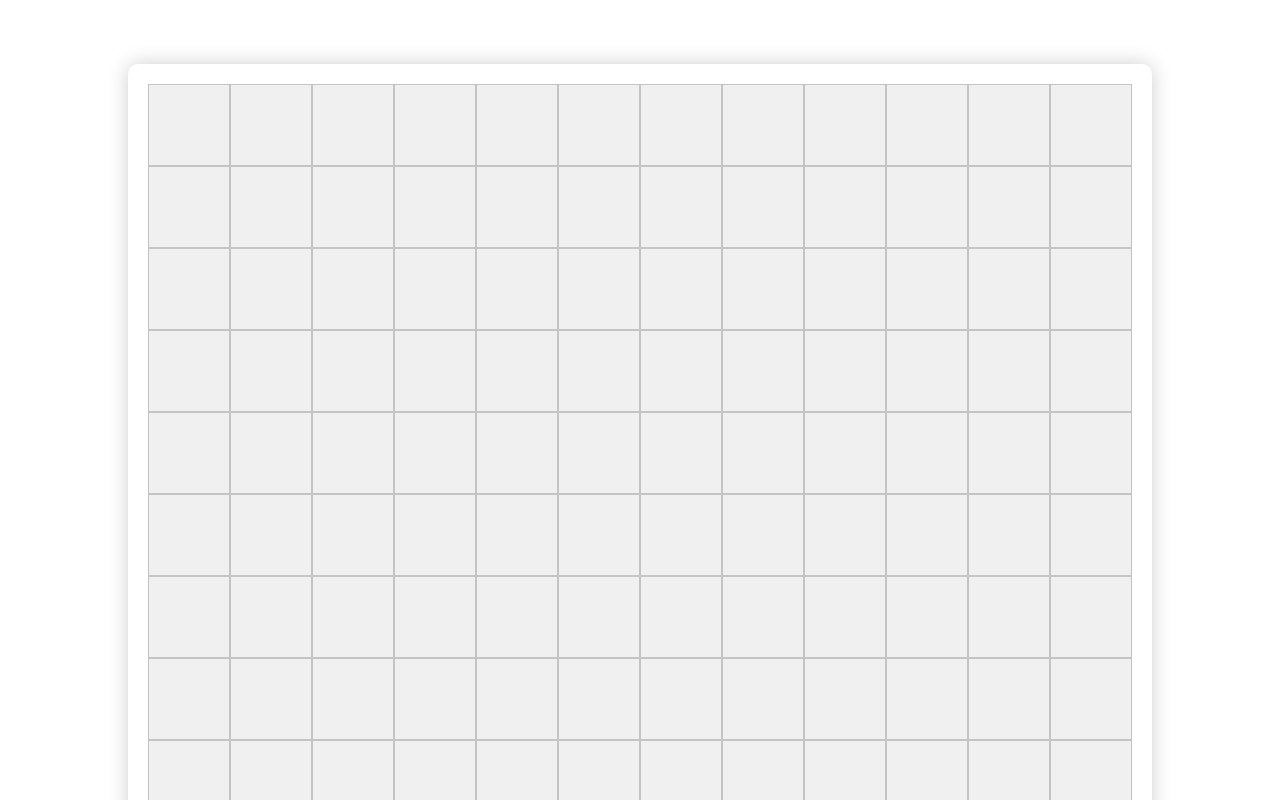
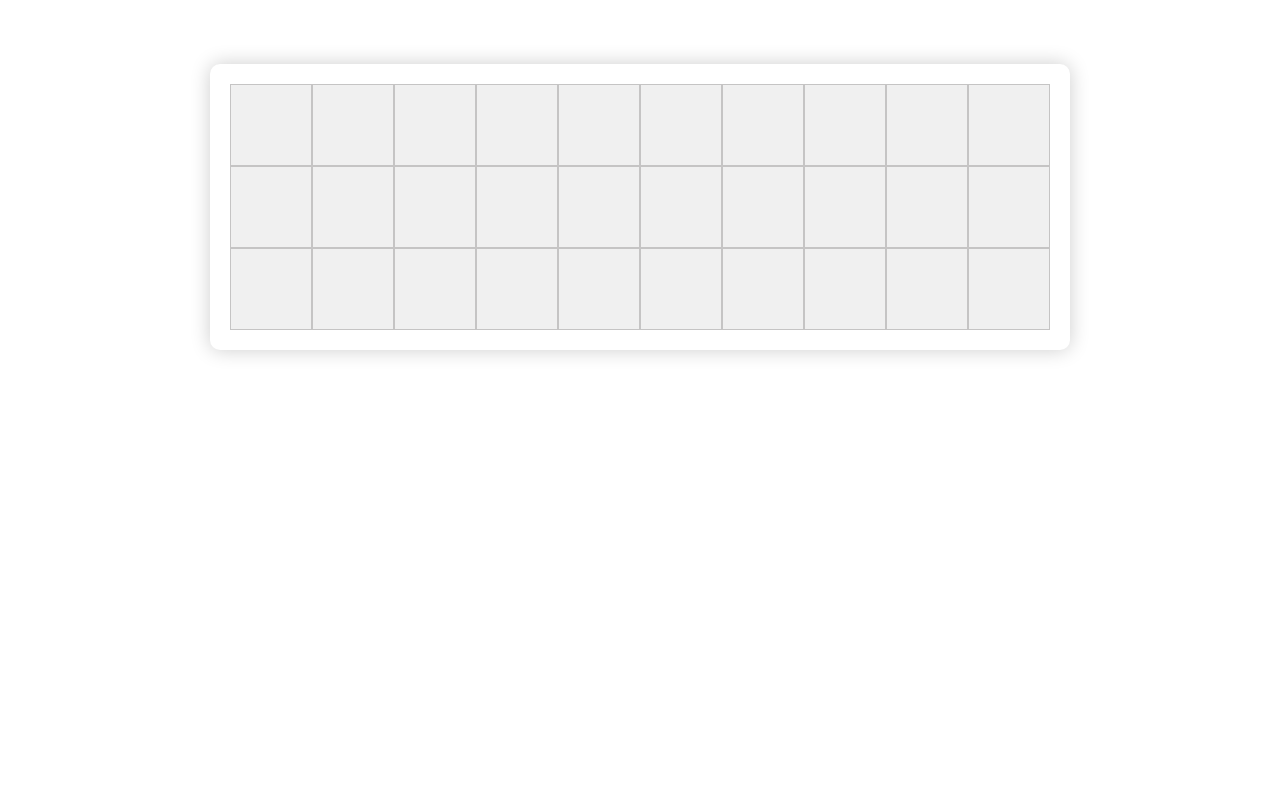
Before and after one commit to MeliLegname/Grilla, a React (Create React App) app: page / in a window 1280 px wide. Shown: the top 800 px of the page. Built offline with nearby package versions, Linux system fonts and the light colour scheme.

Commit message:
Estructuración de datos en App - Cambio el estado

```diff
--- a/src/App.js
+++ b/src/App.js
@@ -2,19 +2,100 @@ import React from 'react';
 
 import './App.css';
 import CellsContainer from './components/CellsContainer';
+
 import { BrowserRouter, Route } from 'react-router-dom';
-import Cell from './components/Cell';
+export default class App extends React.Component {
+	constructor(props) {
+		super(props);
 
-function App() {
-	return (
-		<BrowserRouter>
-			{/* <Route exact path="./components/CellsContainer" component={CellsContainer} /> */}
+		this.state = {
+			numColumn: 10,
 
-			<CellsContainer>
-				<Route exact path="./components/Cell" component={Cell} />
-			</CellsContainer>
-		</BrowserRouter>
-	);
+			numRow: 3,
+
+			posibleValue: [
+				' ',
+				'https://image.flaticon.com/icons/svg/763/763704.svg',
+				'https://image.flaticon.com/icons/svg/616/616451.svg',
+				'https://image.flaticon.com/icons/svg/135/135077.svg'
+			],
+			cellState: []
+		};
+	}
+
+	initCellState() {
+		console.log(this.state.numColumn, this.state.numRow);
+		let cellState = [ ...Array(parseInt(this.state.numColumn, 10) * parseInt(this.state.numRow, 10)) ].map(
+			(cellState) => (cellState = this.state.posibleValue[0])
+		);
+		this.setState({ cellState });
+	}
+	//en esta funcion se inicializa el estado de la celda . dice que cellState es igual a la copia del numero que da como resultado la multiplicacion del numero de filas por el numero de columnas(porque de sta forma saco el numero indice) se le realizo el parseInt para poder convertir los strings en numeros y se le puso el numero 10 para avisar que va a ser un numero entero.
+
+	getArrayIndex = (row, column) => {
+		console.log(this.state);
+		return row * this.state.numColumn + column;
+	};
+
+	//buscar como pasar el estado porque bla si se ve como se modifica pero this.state.cellState no.
+	//como mi estructura de datos es un array y la muestro como la matriz necesito un algoritmo que me permita trabajar un array como si fuera una matriz.. yo le tengo que pasar una fila y una columna para que el sepa de que celda estamos hablando y que me lo traiga.
+	// y la matriz tiene dos por eso hay que hacer la cuenta . en la que primero te salteas la fila y agarrras el numero de columnta para eso tenes que tener en cuenta el numero de columnas totales.
+	//formula magina para poder encontrar el indice hay que hacer una cuenta. el array debe recibir solo un numero
+
+	componentDidMount() {
+		this.initCellState();
+		console.log(this.state.cellState);
+	}
+
+	inputChangeHandle = (name, event) => {
+		let state = { ...this.state };
+		state[name] = event.target.value;
+		this.setState({ state }, () => {
+			// this.initCellState();
+		});
+	};
+	//buscar como pasar el estado porque bla si se ve como se modifica pero this.state.cellState no.
+
+	//estoy haciendo un setstate e inmediatamente despues de eso ejecuto la funcion initcellsatate que NECESITA QUE el state este actualizado y no llega a estarlo.
+
+	handleClick = (arrayIndex) => {
+		console.log(arrayIndex);
+		let estadoActual = this.state.cellState[arrayIndex];
+		let newState = [ ...this.state.cellState ];
+
+		for (let i = 0; i < this.state.posibleValue.length; ++i) {
+			if (estadoActual === this.state.posibleValue[i]) {
+				if (this.state.posibleValue[i + 1]) {
+					newState[arrayIndex] = this.state.posibleValue[i + 1];
+				} else {
+					newState[arrayIndex] = this.state.posibleValue[0];
+				}
+			}
+		}
+		this.setState({ cellState: newState });
+	};
+	//Yo guardo el estado actual de cada celda en cellState para eso necesite pasarle un indice a cada celda.
+	//por otro lado genere un new state para que me copie el estado actual de cellstate y me lo pise con el nuevo estado de cada celda.
+	// lo que hace la función es recorrer la cantidad de posibles valores que tengo en el array. Si el estado actual de las celdads es igual al valor inicial de losposibles valores RECORRE posibles valores para ver si hay un valor siguiente a ese. SI HAY un valor siguiente a ese .. se cambia el estadado actual(se copia el estado y s elo pisa con newstate) por el valor siguiente que existe en posible value. SINO existe el estado siguiente (osea si ya se fue del array) volveme al estado inicial (que es 0). por ultimo reemplazame el lugar donde yo estoy guardando el estado actual por el nuevo estado.
+
+	showState = (arrayIndex) => {
+		return this.state.cellState[arrayIndex];
+	};
+	//En showstate se retonerna el estado de la celda, para esto se le tiene que pasar el arrayindex. para acceder al indice de un array hay que ponerlo entre corchetes NO entre parentesis.
+	//declaramos column y row como un array vacio para pushear ahi dentro el estado.
+	render() {
+		return (
+			<BrowserRouter>
+				<CellsContainer
+					cellState={this.state.cellState}
+					numColumn={this.state.numColumn}
+					numRow={this.state.numRow}
+					handleClick={this.handleClick}
+					getArrayIndex={this.getArrayIndex}
+					showState={this.showState}
+					posibleValue={this.state.posibleValue}
+				/>
+			</BrowserRouter>
+		);
+	}
 }
-
-export default App;
--- a/src/components/Cell.js
+++ b/src/components/Cell.js
@@ -5,7 +5,7 @@ import './styles/Cell.css';
 
 const Cell = (props) => (
 	<div className="cell" onClick={() => props.handleClick(props.arrayIndex)}>
-		{props.showState(props.arrayIndex)}
+		{props.showState(props.arrayIndex) === ' ' ? null : <img src={props.showState(props.arrayIndex)} />}
 	</div>
 );
 // Acá estoy creando un div con un onclick que le pasamos por props handleclick, que es una funcion creada en cellcontainers.
--- a/src/components/CellsContainer.js
+++ b/src/components/CellsContainer.js
@@ -3,104 +3,36 @@ import React from 'react';
 import './styles/CellsContainer.css';
 import Cell from './Cell';
 
-class CellsContainer extends React.Component {
-	constructor(props) {
-		super(props);
-
-		this.state = {
-			numColumn: 12,
-
-			numRow: 12,
-
-			posibleValue: [ ' ', 'X', 'O', 'J', 'R' ],
-			cellState: []
-		};
-	}
-
-	initCellState() {
-		console.log(this.state.numColumn, this.state.numRow);
-		let cellState = [ ...Array(parseInt(this.state.numColumn, 10) * parseInt(this.state.numRow, 10)) ].map(
-			(cellState) => (cellState = this.state.posibleValue[0])
-		);
-		this.setState({ cellState });
-	}
-	//en esta funcion se inicializa el estado de la celda . dice que cellState es igual a la copia del numero que da como resultado la multiplicacion del numero de filas por el numero de columnas(porque de sta forma saco el numero indice) se le realizo el parseInt para poder convertir los strings en numeros y se le puso el numero 10 para avisar que va a ser un numero entero.
-
-	getArrayIndex(row, column) {
-		return row * this.state.numColumn + column;
-	}
-
-	//buscar como pasar el estado porque bla si se ve como se modifica pero this.state.cellState no.
-	//como mi estructura de datos es un array y la muestro como la matriz necesito un algoritmo que me permita trabajar un array como si fuera una matriz.. yo le tengo que pasar una fila y una columna para que el sepa de que celda estamos hablando y que me lo traiga.
-	// y la matriz tiene dos por eso hay que hacer la cuenta . en la que primero te salteas la fila y agarrras el numero de columnta para eso tenes que tener en cuenta el numero de columnas totales.
-	//formula magina para poder encontrar el indice hay que hacer una cuenta. el array debe recibir solo un numero
-
-	componentDidMount() {
-		this.initCellState();
-		console.log(this.state.cellState);
-	}
-
-	inputChangeHandle(name, event) {
-		let state = { ...this.state };
-		state[name] = event.target.value;
-		this.setState({ state }, () => {
-			// this.initCellState();
-		});
-	}
-
-	//estoy haciendo un setstate e inmediatamente despues de eso ejecuto la funcion initcellsatate que NECESITA QUE el state este actualizado y no llega a estarlo.
-
-	handleClick(arrayIndex) {
-		let estadoActual = this.state.cellState[arrayIndex];
-		let newState = [ ...this.state.cellState ];
-
-		for (let i = 0; i < this.state.posibleValue.length; ++i) {
-			if (estadoActual === this.state.posibleValue[i]) {
-				if (this.state.posibleValue[i + 1]) {
-					newState[arrayIndex] = this.state.posibleValue[i + 1];
-				} else {
-					newState[arrayIndex] = this.state.posibleValue[0];
-				}
-			}
-		}
-		this.setState({ cellState: newState });
-	}
-	//Yo guardo el estado actual de cada celda en cellState para eso necesite pasarle un indice a cada celda.
-	//por otro lado genere un new state para que me copie el estado actual de cellstate y me lo pise con el nuevo estado de cada celda.
-	// lo que hace la función es recorrer la cantidad de posibles valores que tengo en el array. Si el estado actual de las celdads es igual al valor inicial de losposibles valores RECORRE posibles valores para ver si hay un valor siguiente a ese. SI HAY un valor siguiente a ese .. se cambia el estadado actual(se copia el estado y s elo pisa con newstate) por el valor siguiente que existe en posible value. SINO existe el estado siguiente (osea si ya se fue del array) volveme al estado inicial (que es 0). por ultimo reemplazame el lugar donde yo estoy guardando el estado actual por el nuevo estado.
-
-	showState(arrayIndex) {
-		return this.state.cellState[arrayIndex];
-	}
-	//EN showstate se retonerna el estado de la celda, para esto se le tiene que pasar el arrayindex. para acceder al indice de un array hay que ponerlo entre corchetes NO entre parentesis.
+export default class CellsContainer extends React.Component {
 	render() {
 		let column = [];
 
-		for (let i = 0; i < this.state.numColumn; i++) {
+		for (let i = 0; i < this.props.numColumn; i++) {
 			column.push(column['']);
 		}
 		let row = [];
 
-		for (let i = 0; i < this.state.numRow; i++) {
+		for (let i = 0; i < this.props.numRow; i++) {
 			row.push(row['']);
 		}
-		//declaramos column y row como un array vacio para pushear ahi dentro el estado.
 		return (
 			<React.Fragment>
 				<div className="CellsContainer">
 					<div className="ContFilas">
 						{/* aca se realizo un map a row el cual retorna un div nuevo con la propiedad filas que pertenece a display flex  direction row. esto es importante ya que si no se generara este div nuevo, y se le podria igualmente el div contfilas con direction colum y todo se podria vertical. */}
-						{row.map((object, indexFila) => {
+						{row.map((row, indexFila) => {
 							return (
 								<div className="PropiedadFilas" key={indexFila}>
-									{column.map((object, index) => {
+									{column.map((el, index) => {
 										return (
 											<Cell
-												handleClick={(arrayIndex) => this.handleClick(arrayIndex)}
-												arrayIndex={this.getArrayIndex(indexFila, index)}
+												handleClick={(arrayIndex) => this.props.handleClick(arrayIndex)}
+												arrayIndex={this.props.getArrayIndex(indexFila, index)}
 												key={index}
 												fila={indexFila}
-												showState={(arrayIndex) => this.showState(arrayIndex)}
+												showState={(arrayIndex) => this.props.showState(arrayIndex)}
+												value={el}
+												posibleValue={this.props.posibleValue}
 											/>
 										);
 										//el handleclick es una funcion creada en cells dentro de un onclick. a esta funcion le pasas por props un array index que es el resultado de la cuentra entre el index de las filas y el index de las columnas y la ejecurtas.
@@ -115,5 +47,3 @@ class CellsContainer extends React.Component {
 		);
 	}
 }
-
-export default CellsContainer;
--- a/src/components/styles/Cell.css
+++ b/src/components/styles/Cell.css
@@ -9,6 +9,11 @@
 	align-items: center;
 }
 
+.cell img {
+	max-width: 90%;
+	max-height: 90%;
+}
+
 .cell:hover {
 	background-color: rgb(209, 207, 207);
 	cursor: pointer;
```
